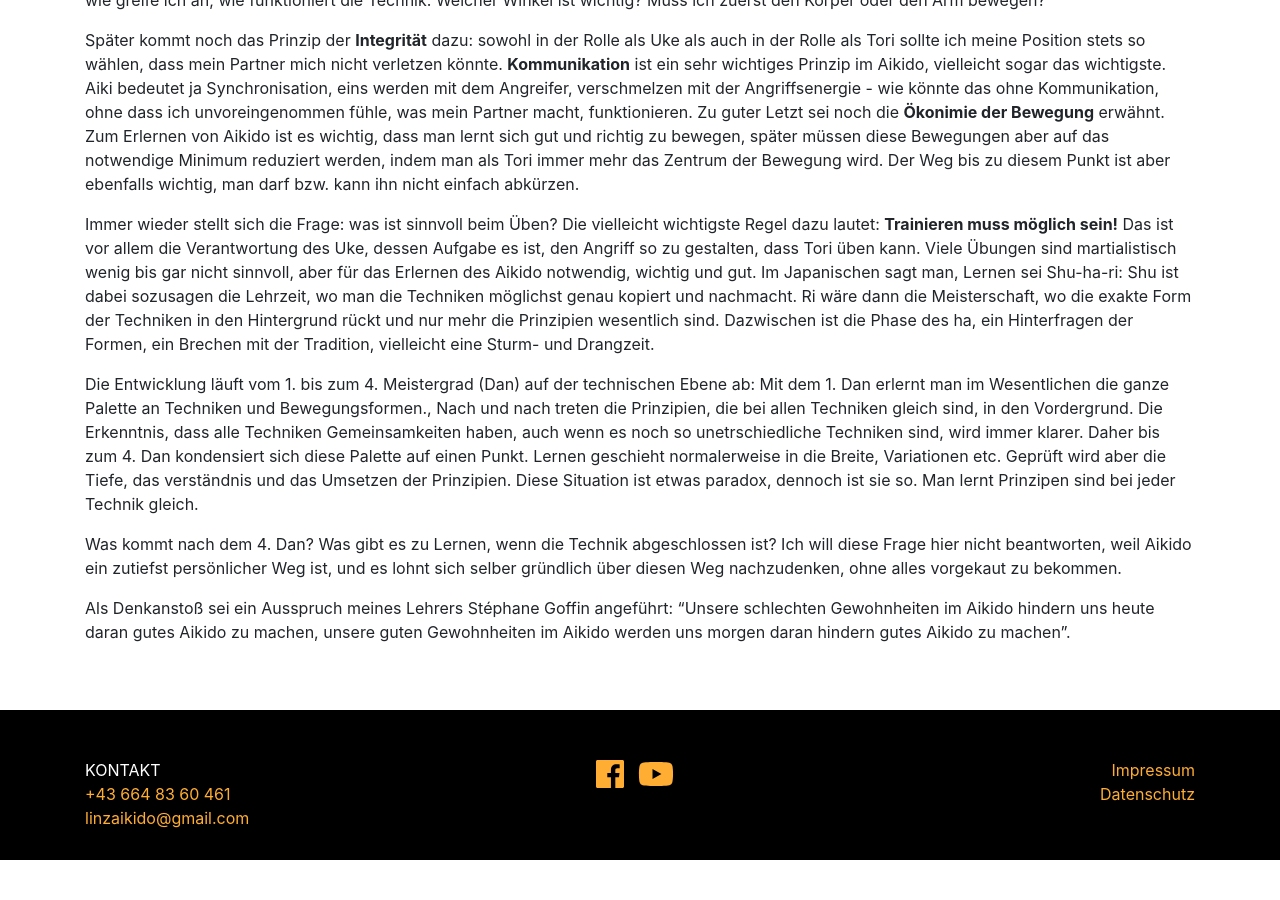
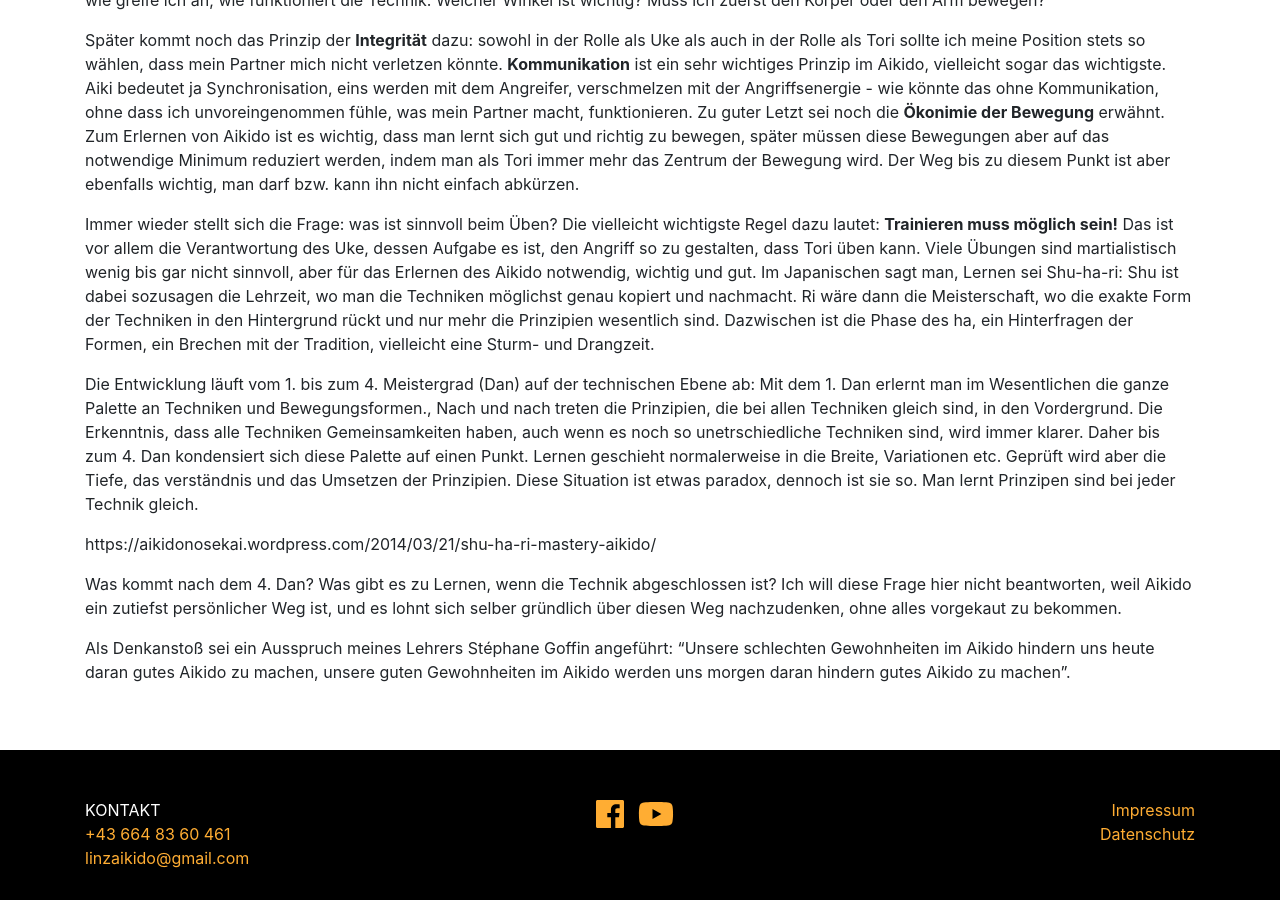
Before and after one commit to TWachs/aikinomichi-linz, a Jekyll site: the page built from prinzipien.md, in a window 1280 px wide and 900 px high, scrolled down 686 px. Built offline with Jekyll 4.4.1, drawn with Linux system fonts in a browser that asks for light colours; nearby versions of some CDN libraries; before the commit the page ends 1546 px from its top, so only the background shows below that; some of the changed lines change nothing that is shown.

Commit message:
Update prinzipien.md
link shu ha ri eingefügt

```diff
--- a/prinzipien.md
+++ b/prinzipien.md
@@ -28,6 +28,8 @@ Man lernt
 Prinzipen sind bei jeder Technik gleich.
 
 
+https://aikidonosekai.wordpress.com/2014/03/21/shu-ha-ri-mastery-aikido/
+
 Was kommt nach dem 4. Dan? Was gibt es zu Lernen, wenn die Technik abgeschlossen ist? Ich will diese Frage hier nicht beantworten, weil Aikido ein zutiefst persönlicher Weg ist, und es lohnt sich selber gründlich über diesen Weg nachzudenken, ohne alles vorgekaut zu bekommen.
 
 Als Denkanstoß sei ein Ausspruch meines Lehrers Stéphane Goffin angeführt: "Unsere schlechten Gewohnheiten im Aikido hindern uns heute daran gutes Aikido zu machen, unsere guten Gewohnheiten im Aikido werden uns morgen daran hindern gutes Aikido zu machen".
```
